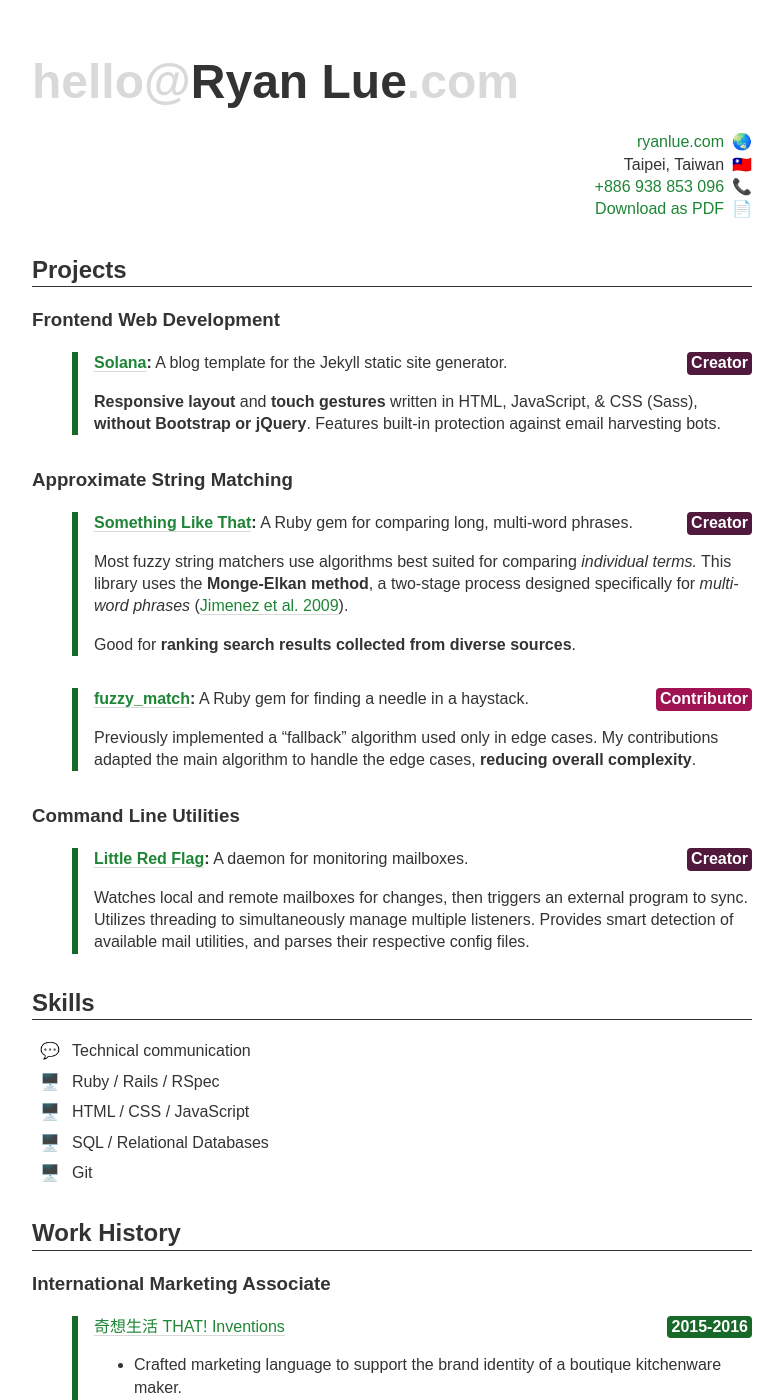
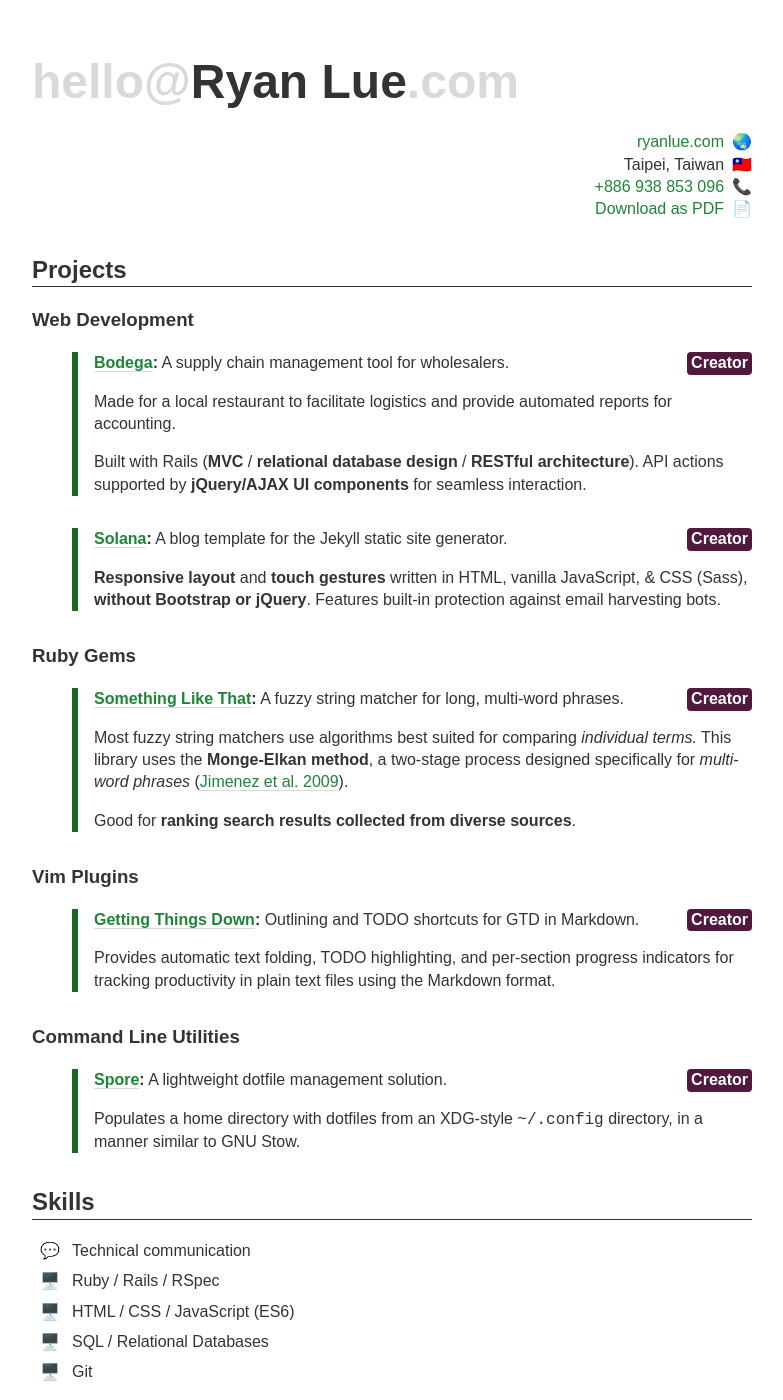
Before and after one commit to rlue/ryanlue.com, a Jekyll site: the page built from about/cv.md, in a window 1280 px wide and 1400 px high. Shown: the whole window, without its empty margins (248-1031 px from the left). Built offline with Jekyll 4.4.1, drawn with Linux system fonts in a browser that asks for light colours; some of the changed text lies outside the part shown.

Commit message:
Update Projects & CV (Sep 2017)

```diff
--- a/_config.yml
+++ b/_config.yml
@@ -30,6 +30,11 @@ nav_menu:
     icon: /i/icons.svg#email
 
 projects:
+  - title: Bodega
+    teaser: A supply chain management tool for wholesalers.
+    url: https://bodega.ryanlue.com/
+    role: Creator
+    category: Rails App
   - title: Getting Things Down
     teaser: Outlining and TODO shortcuts for GTD in plain ol' Markdown.
     url: https://github.com/rlue/vim-getting-things-down
--- a/about/cv.md
+++ b/about/cv.md
@@ -4,10 +4,6 @@ teaser: Software Engineer / Full Stack Web Developer
 layout: bare
 stylesheet: /about/cv.css
 ---
-
-<!---
-TODO: Add Chinese version (research how to switch?)
--->
 
 <header>
   <a href="moc.eulnayr04%ollehA3%otliam" class="nameplate__email">
@@ -25,47 +21,58 @@ TODO: Add Chinese version (research how to switch?)
 Projects
 --------
 
-### Frontend Web Development
+### Web Development
 {: .projects__section }
+
+* <div class="projects__role projects__role--creator">Creator</div>
+
+  <span class="projects__name">[Bodega][bdg]{:target="_blank"}:</span> A supply chain management tool for wholesalers.
+
+  Made for a local restaurant to facilitate logistics and provide automated reports for accounting.
+
+  Built with Rails (**MVC** / **relational database design** / **RESTful architecture**). API actions supported by **jQuery/AJAX UI components** for seamless interaction.
 
 * <div class="projects__role projects__role--creator">Creator</div>
 
   <span class="projects__name">[Solana][sol]{:target="_blank"}:</span> A blog template for the Jekyll static site generator.
 
-  **Responsive layout** and **touch gestures** written in HTML, JavaScript, & CSS (Sass), **without Bootstrap or jQuery**. Features built-in protection against email harvesting bots.
+  **Responsive layout** and **touch gestures** written in HTML, vanilla JavaScript, & CSS (Sass), **without Bootstrap or jQuery**. Features built-in protection against email harvesting bots.
 
-### Approximate String Matching
+### Ruby Gems
 {: .projects__section }
 
 * <div class="projects__role projects__role--creator">Creator</div>
 
-  <span class="projects__name">[Something Like That][slt]{:target="_blank"}:</span> A Ruby gem for comparing long, multi-word phrases.
+  <span class="projects__name">[Something Like That][slt]{:target="_blank"}:</span> A fuzzy string matcher for long, multi-word phrases.
 
   Most fuzzy string matchers use algorithms best suited for comparing _individual terms._ This library uses the <dfn>Monge-Elkan method</dfn>, a two-stage process designed specifically for _multi-word phrases_ ([Jimenez et al. 2009][mem]{:target="_blank"}).
 
   Good for **ranking search results collected from diverse sources**.
 
-* <div class="projects__role projects__role--contributor">Contributor</div>
+### Vim Plugins
+{: .projects__section }
 
-  <span class="projects__name">[fuzzy\_match][fm]{:target="_blank"}:</span> A Ruby gem for finding a needle in a haystack.
+* <div class="projects__role projects__role--creator">Creator</div>
 
-  Previously implemented a “fallback” algorithm used only in edge cases. My contributions adapted the main algorithm to handle the edge cases, **reducing overall complexity**.
+  <span class="projects__name">[Getting Things Down][gtd]{:target="_blank"}:</span> Outlining and TODO shortcuts for GTD in Markdown.
+
+  Provides automatic text folding, TODO highlighting, and per-section progress indicators for tracking productivity in plain text files using the Markdown format.
 
 ### Command Line Utilities
 {: .projects__section }
 
 * <div class="projects__role projects__role--creator">Creator</div>
 
-  <span class="projects__name">[Little Red Flag][lrf]{:target="_blank"}:</span> A daemon for monitoring mailboxes.
+  <span class="projects__name">[Spore][spr]{:target="_blank"}:</span> A lightweight dotfile management solution.
 
-  Watches local and remote mailboxes for changes, then triggers an external program to sync. Utilizes threading to simultaneously manage multiple listeners. Provides smart detection of available mail utilities, and parses their respective config files.
+  Populates a home directory with dotfiles from an XDG-style `~/.config` directory, in a manner similar to GNU Stow.
 
 Skills
 ------
 
 * <span class="skills__list-marker">💬</span> Technical communication
 * <span class="skills__list-marker">🖥️</span> Ruby / Rails / RSpec
-* <span class="skills__list-marker">🖥️</span> HTML / CSS / JavaScript
+* <span class="skills__list-marker">🖥️</span> HTML / CSS / JavaScript (ES6)
 * <span class="skills__list-marker">🖥️</span> SQL / Relational Databases
 * <span class="skills__list-marker">🖥️</span> Git
 
@@ -115,6 +122,7 @@ Education
   Bachelor of Arts in Urban Studies and Planning
   <span class="education__institution">UC San Diego</span>
 
+<!---
 Interests
 ---------
 
@@ -122,6 +130,7 @@ Interests
 * <span class="interests__list-marker">⛰️</span> Hiking
 * <span class="interests__list-marker">🐶</span> Dog training
 * <span class="interests__list-marker">🔧</span> Bicycle mechanics
+-->
 
 <script type="text/javascript">
 var Contact = {};
@@ -147,11 +156,12 @@ Contact.patchButtons('nameplate__phone');
 </script>
 
 [gh]: https://github.com/rlue/
+[bdg]: https://bodega.ryanlue.com/
 [sol]: https://github.com/rlue/jekyll-solana
 [slt]: https://github.com/rlue/something_like_that
 [mem]: http://www.gelbukh.com/CV/Publications/2009/Generalized%20Mongue-Elkan%20Method%20for%20Approximate%20Text%20String.pdf
-[fm]: https://github.com/seamusabshere/fuzzy_match/pull/24
-[lrf]: https://github.com/rlue/little_red_flag
+[gtd]: https://github.com/rlue/vim-getting-things-down
+[spr]: https://github.com/rlue/spore
 [that]: https://thatinventions.com/
 [freez]: https://www.kickstarter.com/projects/that/freezthat-frozen-treats-in-a-flash
 [trin]: http://trinityscholar.com/
```
Also changed, not shown: 1 other file.
